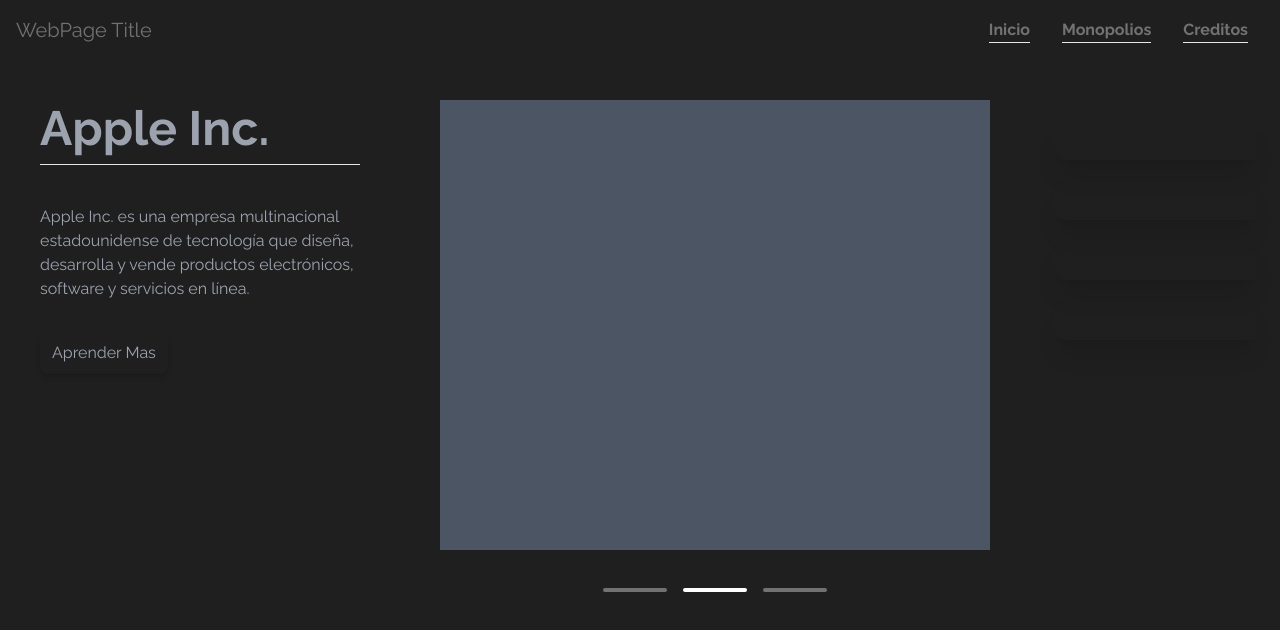
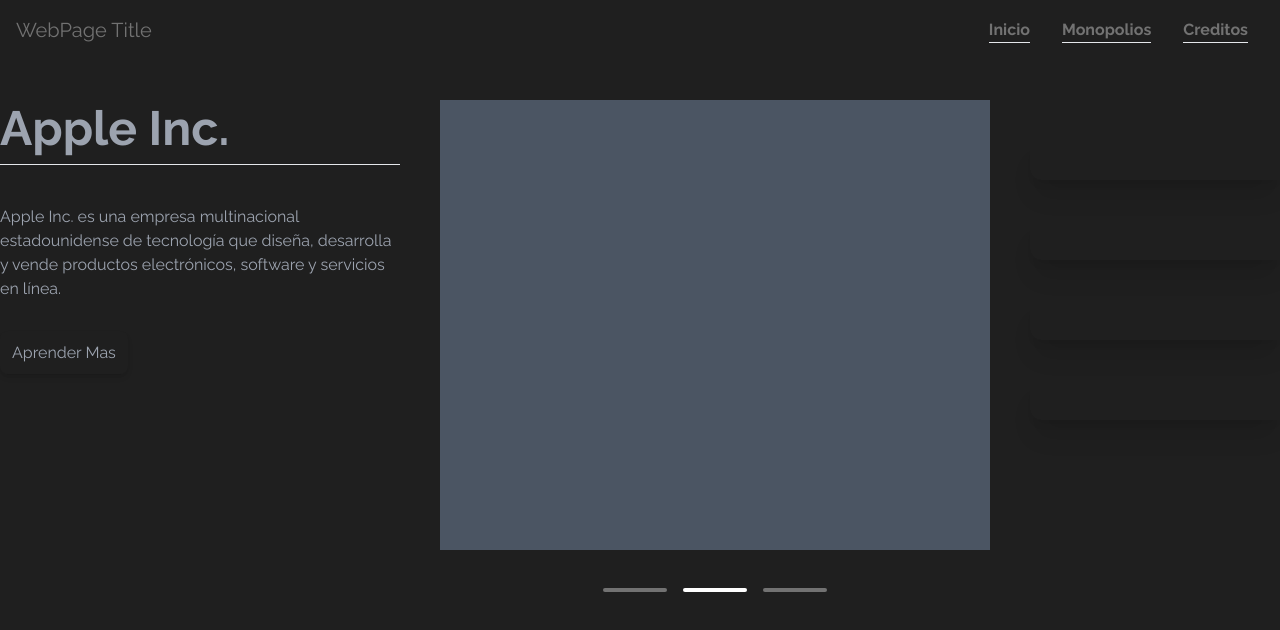
Before and after one commit to rivasjoaquin02/threejs_react_typescript, a React (Vite) app: page /monopolies/apple in a window 1280 px wide. Shown: the top 630 px of the page. Built offline with nearby package versions, Linux system fonts and the light colour scheme.

Commit message:
small changes

```diff
--- a/src/components/Monopolies/Companies/Info.tsx
+++ b/src/components/Monopolies/Companies/Info.tsx
@@ -8,7 +8,7 @@
     website: string;
 }) => {
     return (
-        <div className="z-10 min-h-[280px] flex-none px-10 pt-11 text-gray-400 md:w-[400px] ">
+        <div className="min-h-[280px] flex-none  pt-11 text-gray-400 md:w-[400px]">
             <h1 className="border-b pb-3 text-5xl font-semibold">{name}</h1>
             <p className="sm:my-6 md:my-10">{description}</p>
             <a
--- a/src/components/Monopolies/Companies/Metrics.tsx
+++ b/src/components/Monopolies/Companies/Metrics.tsx
@@ -9,7 +9,7 @@
     colors: Array<string>;
 }) => {
     const [widths, setWidths] = useState<Array<string>>(
-        Array(5).fill("w-[250px]")
+        Array(4).fill("w-[250px]")
     );
 
     // TODO: what is the error
@@ -26,13 +26,13 @@
     }, []);
 
     return (
-        <div className="z-10 mt-10  px-6 sm:hidden md:hidden lg:block lg:w-[250px]">
+        <div className="mt-10 sm:hidden lg:block lg:w-[250px]">
             <ul>
                 {widths.map((width, idx) => {
                     return (
                         <li
                             key={idx}
-                            className={`my-5 h-10 ${width} max-w-full rounded-l-xl ${colors[idx]} backdrop-blur-sm  shadow-xl hover:shadow-gray-800`}
+                            className={`my-10 h-10 ${width} rounded-l-xl ${colors[idx]} shadow-xl  hover:shadow-gray-800`}
                         ></li>
                     );
                 })}
```
